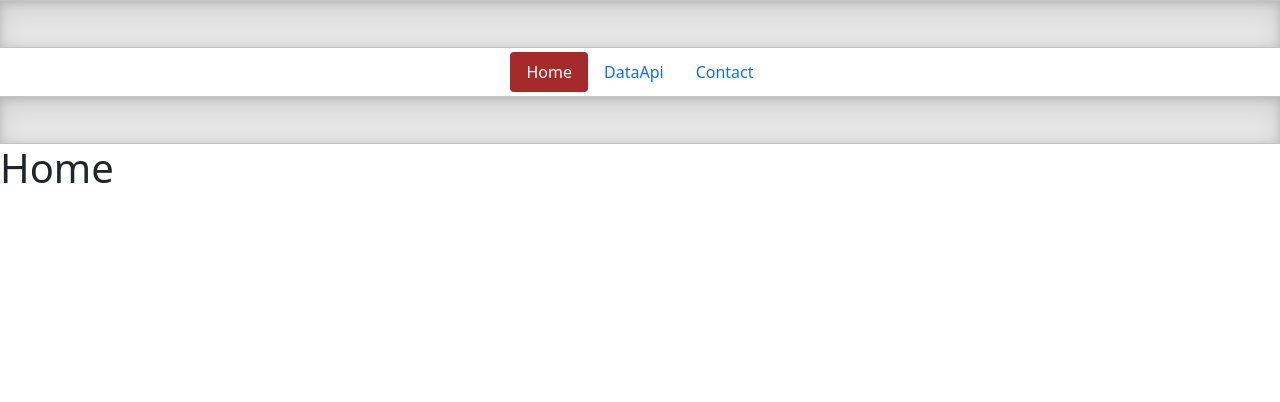
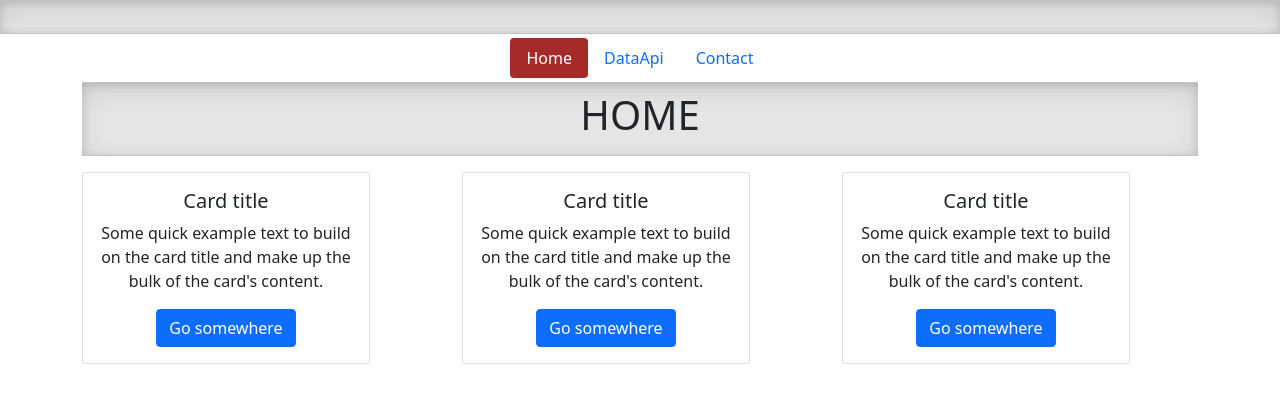
Before and after one commit to F4hdC/React-Second-project_DataApi, a React (Create React App) app: page / in a window 1280 px wide. Shown: the top 402 px of the page. Built offline with nearby package versions, Linux system fonts and the light colour scheme.

Commit message:
AddCardsAndStylesToPages

```diff
--- a/src/components/contacts/Contact.js
+++ b/src/components/contacts/Contact.js
@@ -2,8 +2,9 @@ import React from 'react'
 
 function Contact() {
     return (
-        <div>
-            <h1>Contact Us</h1>
+        <div className="container text-center">
+            <div className="b-example-divider p-2"><h1>CONTACT-US</h1></div>
+
         </div>
     )
 }export default Contact;
--- a/src/components/dataApi/Data.js
+++ b/src/components/dataApi/Data.js
@@ -23,7 +23,7 @@ class Data extends Component {
         return (
         <div className="container">
             <header className="text-center">
-            <h1>DataApi</h1>
+            <div className="b-example-divider p-2"><h1>DATA-API</h1></div>
             <h3>The Table of JSON from : </h3>
             </header>
             <table className="table">
--- a/src/components/home/Home.js
+++ b/src/components/home/Home.js
@@ -2,8 +2,44 @@ import React from 'react'
 
 function Home() {
     return (
-        <div>
-            <h1>Home</h1>
-        </div>
+        <div className="container text-center ">
+
+            <div className="b-example-divider p-2"><h1>HOME</h1></div>
+
+                <div className="row mt-3">
+                    <div className="col-4">
+                        <div className="card" style={{width: "18rem"}}>
+                        {/* <img className="card-img-top" src="..." alt="Card image cap" /> */}
+                        <div className="card-body">
+                            <h5 class="card-title">Card title</h5>
+                            <p class="card-text">Some quick example text to build on the card title and make up the bulk of the card's content.</p>
+                            <a href="#" class="btn btn-primary">Go somewhere</a>
+                        </div>
+                        </div>
+                    </div>
+                    <div className="col-4">
+                        <div className="card" style={{width: "18rem"}}>
+                        {/* <img className="card-img-top" src="..." alt="Card image cap" /> */}
+                        <div className="card-body">
+                            <h5 class="card-title">Card title</h5>
+                            <p class="card-text">Some quick example text to build on the card title and make up the bulk of the card's content.</p>
+                            <a href="#" class="btn btn-primary">Go somewhere</a>
+                        </div>
+                        </div>
+                    </div>
+                    <div className="col-4">
+                        <div className="card" style={{width: "18rem"}}>
+                        {/* <img className="card-img-top" src="..." alt="Card image cap" /> */}
+                        <div className="card-body">
+                            <h5 class="card-title">Card title</h5>
+                            <p class="card-text">Some quick example text to build on the card title and make up the bulk of the card's content.</p>
+                            <a href="#" class="btn btn-primary">Go somewhere</a>
+                        </div>
+                        </div>
+                    </div>
+
+                </div>
+            </div>
+
     )
 } export default Home;
--- a/src/components/navBar/Navbar.css
+++ b/src/components/navBar/Navbar.css
@@ -3,7 +3,7 @@
     background-color: brown !important;
 }
 .b-example-divider {
-    height: 3rem;
+   /*  height: 3rem; */
     background-color: rgba(0, 0, 0, .1);
     border: solid rgba(0, 0, 0, .15);
     border-width: 1px 0;
--- a/src/components/navBar/Navbar.js
+++ b/src/components/navBar/Navbar.js
@@ -8,7 +8,7 @@ import './Navbar.css'
 function Navbar() {
     return (
         <Router>
-            <div className="b-example-divider"></div>
+            <div className="b-example-divider p-3"></div>
             <header className="d-flex justify-content-center py-1">
                 <ul className="nav nav-pills">
                 <li className="nav-item"><NavLink to="/" exact className="nav-link ">Home</NavLink></li>
@@ -16,7 +16,6 @@ function Navbar() {
                 <li className="nav-item"><NavLink to="/contact-us" className="nav-link">Contact</NavLink></li>
                 </ul>
             </header>
-            <div className="b-example-divider"></div>
 
         {/*  Para definir las rutas  */}
         <Route path="/" exact component={Home} />
```
